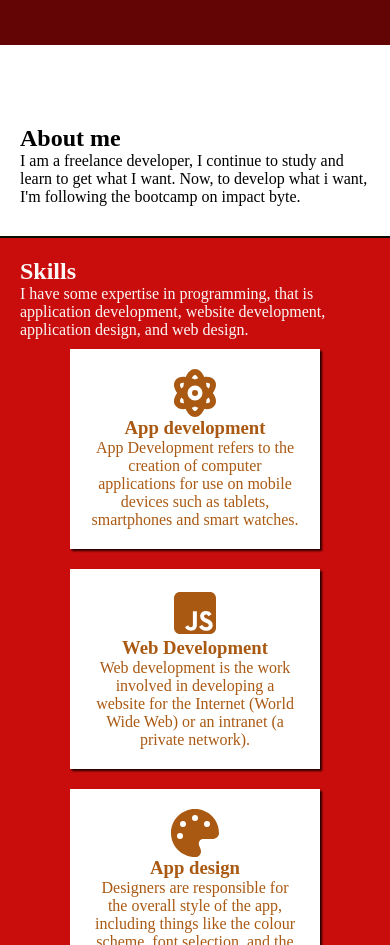
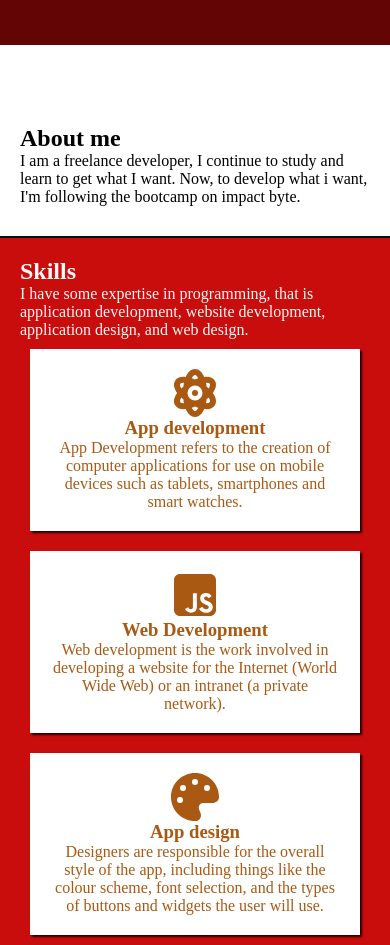
Before and after one commit to jumadimuhammad/cv-ku, a plain HTML site: page index.html in a window 390 px wide. Shown: the part 155-1100 px from the top of the page. Drawn offline with Linux system fonts and the light colour scheme.

Commit message:
merubah ukuran box skill menjadi 100 ketika berjalan di mobile

```diff
--- a/assets/style.css
+++ b/assets/style.css
@@ -124,4 +124,19 @@ footer a {
     .box {
         justify-content: center;
     }
+    .ux {
+        width: 100%;
+    }
+
+    .web {
+        width: 100%;
+    }
+
+    .app {
+        width: 100%;
+    }
+
+    .design {
+        width: 100%;
+    }
 }
```
